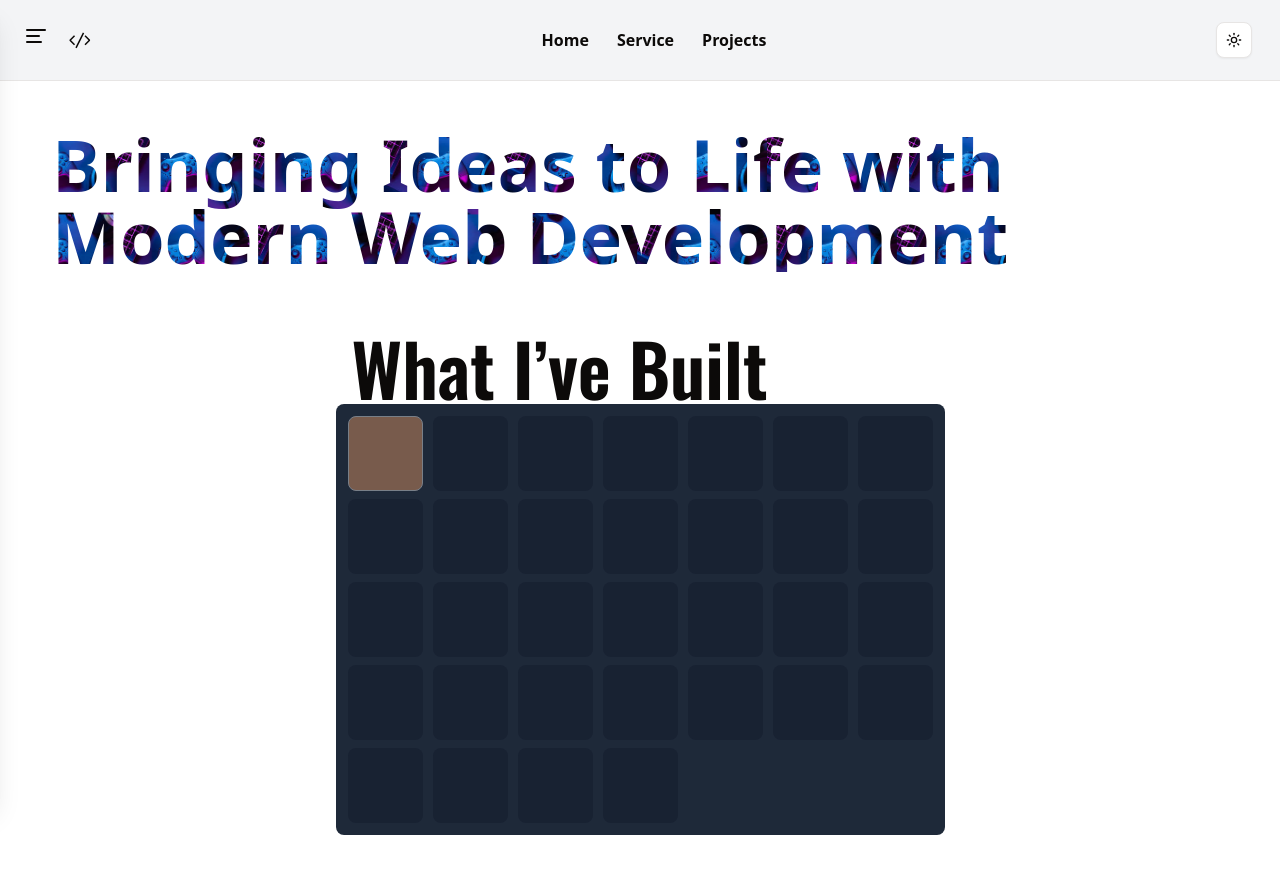
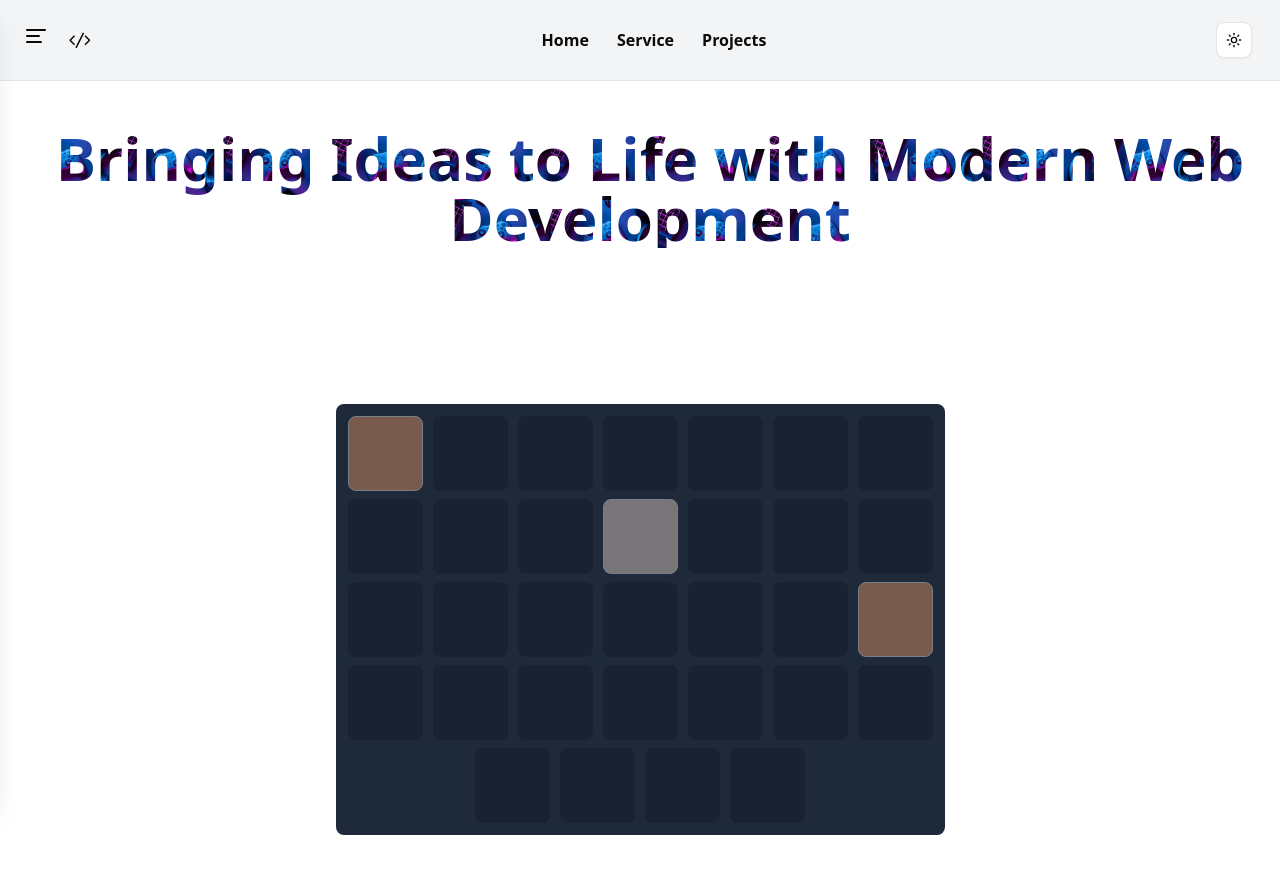
Before and after one commit to maltamari/my-portfolio, a Next.js app: page /projects in a window 1280 px wide. Shown: the top 874 px of the page. Built offline with nearby package versions, Linux system fonts and the light colour scheme.

Commit message:
Update projects.tsx

```diff
--- a/components/Home/projects.tsx
+++ b/components/Home/projects.tsx
@@ -1,91 +1,141 @@
-  "use client"
-  import React, { useEffect, useRef, useState } from 'react'
-  import { motion, AnimatePresence } from "framer-motion"
-  import Data from '@/utils/data' // تأكد من مسار الاستيراد الصحيح للبيانات
+"use client";
+import React, { useEffect, useRef, useState } from "react";
+import { motion, AnimatePresence } from "framer-motion";
+import Data from "@/utils/data";
+
 function Projects() {
-    const [rows, setRows] = useState<number[]>([])
-    const [selectedBox, setSelectedBox] = useState<{ row: number; cell: number; color: string;item: typeof Data[0];  } | null>(null)
-    const boxRefs = useRef<HTMLDivElement[][]>([])
-    const activeColors = ["#fea66a ", "#ffe6d6","#b17dfe",]
+  const [rows, setRows] = useState<number[]>([]);
+  const [selectedBox, setSelectedBox] = useState<{
+    row: number;
+    cell: number;
+    color: string;
+    item: typeof Data[0];
+  } | null>(null);
 
+  const boxRefs = useRef<HTMLDivElement[][]>([]);
+  const activeColors = ["#fea66a", "#ffe6d6", "#b17dfe"];
+
+  // إنشاء الشبكة
   useEffect(() => {
-      const random_column = Math.floor(Math.random() * 4) + 2
-      setRows([7, 7, 7, 7, random_column])
-    }, [])
+    const random_column = Math.floor(Math.random() * 4) + 2;
+    setRows([7, 7, 7, 7, random_column]);
+  }, []);
 
+  // تفعيل البوكسات العشوائية
   useEffect(() => {
-      boxRefs.current.slice(0, 1).forEach(row => {
-        if (row.length === 0) return
+    boxRefs.current.slice(0, 3).forEach((row) => {
+      if (row.length === 0) return;
+      const randomIndex = Math.floor(Math.random() * row.length);
+      const color = activeColors[Math.floor(Math.random() * activeColors.length)];
+      const box = row[randomIndex];
+      if (box) {
+        box.classList.add("active");
+        box.style.backgroundColor = color;
+      }
+    });
+  }, [rows]);
 
-        const randomIndex = Math.floor(Math.random() * row.length)
-        const color = activeColors[Math.floor(Math.random() * activeColors.length)]
-
-        const box = row[randomIndex]
-        if (box) {
-          box.classList.add("active")
-          box.style.backgroundColor = color
-        }
-      })
-    }, [rows])
-
-    if (rows.length === 0) return null
+  if (rows.length === 0) return null;
 
   return (
-      <section className='flex ml-16 lg:ml-0 relative  gap-20 lg:gap-5 flex-col  items-center mb-190 mt-20 justify-start p-4 rounded-lg '>
-        <div className=' '>
-         <p className="background-text ml-5 text-6xl lg:text-7xl font-semibold">Bringing Ideas to Life with Modern Web Development</p>
+    <section className="flex ml-16 lg:ml-0 relative gap-20 lg:gap-5 flex-col items-center mb-190 mt-20 justify-start p-4 rounded-lg">
+      {/* ===== عنوان القسم ===== */}
+      <div className="">
+        <p className="background-text ml-5 text-5xl lg:text-6xl font-semibold text-gray-300 text-center">
+          Bringing Ideas to Life with Modern Web Development
+        </p>
       </div>
 
-        <div className='flex-1/2 '>
-                  <h1 className='text-5xl lg:text-7xl mt-10 ml-4 font-semibold oswald-font'>What I’ve Built</h1>
-          <div className='bg-gray-800 p-3  rounded-md  flex flex-col gap-2'>
+      {/* ===== الشبكة ===== */}
+      <div className="flex-1/1 ">
+        <h1 className="text-5xl lg:text-7xl mt-10 ml-4 font-semibold oswald-font text-white">
+          What I’ve Built
+        </h1>
+
+        <div className="bg-gray-800 p-3 rounded-md flex flex-col gap-2 mt-6">
           {rows.map((row, rowIndex) => {
-              if (!boxRefs.current[rowIndex]) boxRefs.current[rowIndex] = []
+            if (!boxRefs.current[rowIndex]) boxRefs.current[rowIndex] = [];
 
             return (
-                <div key={rowIndex} className="row ">
-                  {selectedBox?.row === rowIndex && selectedBox?.item  ? (
-                    <AnimatePresence mode="wait">
+              <div key={rowIndex} className="row flex gap-2.5 relative justify-center">
+                {Array.from({ length: row }).map((_, cellIndex) => (
+                  <div
+                    key={cellIndex}
+                    ref={(el) => {
+                      if (el) boxRefs.current[rowIndex][cellIndex] = el;
+                    }}
+                    className="md:w-[75px] md:h-[75px] h-[52px] w-[52px] bg-gray-900 rounded-md box cursor-pointer hover:scale-105 transition-all duration-200"
+                    onClick={() => {
+                      const box = boxRefs.current[rowIndex][cellIndex];
+                      if (!box?.classList.contains("active")) return;
+                      const computedColor = getComputedStyle(box).backgroundColor;
+                      const item = Data[rowIndex];
+                      setSelectedBox({
+                        row: rowIndex,
+                        cell: cellIndex,
+                        color: computedColor,
+                        item: item,
+                      });
+                    }}
+                  ></div>
+                ))}
+              </div>
+            );
+          })}
+        </div>
+      </div>
+
+      {/* ===== المودال عند الضغط ===== */}
+      <AnimatePresence>
+        {selectedBox && (
           <motion.div
-                        key="card"
-                        initial={{ opacity: 0, y: 80, scale: 0.9 }}
-                        animate={{ opacity: 1, y: 0, scale: 1 }}
-                        exit={{ opacity: 0, y: 80, scale: 0.9 }}
-                        transition={{ duration: 0.4, ease: "easeOut" }}
-                        className="absolute top-0 left-0 z-40 w-full h-[162.3vh] lg:h-[201.3vh] bg-white text-black rounded-md shadow-xl p-6 q"
+            key="modal"
+            initial={{ opacity: 0 }}
+            animate={{ opacity: 1 }}
+            exit={{ opacity: 0 }}
+            transition={{ duration: 0.25 }}
+            className="fixed inset-0 bg-black/50 z-50 flex items-center justify-center p-4"
+            onClick={() => setSelectedBox(null)}
+          >
+            <motion.div
+              initial={{ opacity: 0, scale: 0.9, y: 30 }}
+              animate={{ opacity: 1, scale: 1, y: 0 }}
+              exit={{ opacity: 0, scale: 0.9, y: 30 }}
+              transition={{ duration: 0.3, ease: "easeOut" }}
+              className="bg-white rounded-lg shadow-2xl max-w-3xl w-full max-h-[90vh] overflow-y-auto"
               style={{
-                            backgroundColor: selectedBox?.color || "#fff", // ← الخلفية من الصندوق
+                backgroundColor: selectedBox.color,
               }}
+              onClick={(e) => e.stopPropagation()}
             >
-                    <div className="p-4 z-40 flex items-center   gap-4  absolute  top-0 left-0 card-content text-black rounded-md shadow-md">
+              <div className="p-6 relative">
                 <button
-                        className="mb-2 px-4 py-1  absolute z-50 right-4 bottom-2 cursor-pointer bg-gray-600  text-white rounded-md hover:bg-gray-700 hover:shadow-lg transition-all duration-300 hover:scale-105 hover:text-lg"
+                  className="absolute top-4 right-4 px-4 py-2 bg-gray-700 text-white rounded-md hover:bg-gray-800 transition-all duration-300 hover:scale-105 z-10"
                   onClick={() => setSelectedBox(null)}
                 >
                   Back
                 </button>
 
-                    <div  className="relative ml-12 flex flex-col gap-10 items-start z-40 ">
-                      <div className='flex flex-col items-center justify-center mb-2'>
-                      <div className="card-item mb-2 text-content">
-                        <h1 className="text-3xl background-text font-bold">{selectedBox.item.title}</h1>
-                      </div>
-
-                      <div className="card-item w-[80%] gap-10 border border-gray-300 rounded-md mb-2 mt-2">
+                <div className="flex flex-col gap-6 mt-8 text-gray-900">
+                  <div className="text-center">
+                    <h1 className="text-3xl font-bold mb-4">{selectedBox.item.title}</h1>
+                    <div className="w-full border border-gray-300 rounded-md overflow-hidden">
                       <img
                         src={selectedBox.item.image}
-                          className="w-full rounded-md shadow-2xl shadow-gray-800 transition-all duration-300 object-contain"
+                        className="w-full h-64 object-cover"
                         alt={selectedBox.item.title}
                         loading="lazy"
                       />
                     </div>
                   </div>
-                      <div className="card-item text-content">
-                        <h2 className="text-lg font-bold">Overview</h2>
-                        <p className="text-lg">{selectedBox.item.overview}</p>
+
+                  <div>
+                    <h2 className="text-xl font-bold mb-2">Overview</h2>
+                    <p>{selectedBox.item.overview}</p>
                   </div>
-                    <div className="card-item text-content">
-                        <p className="text-lg font-bold">Key Features</p>
+
+                  <div>
+                    <h2 className="text-xl font-bold mb-2">Key Features</h2>
                     <ul className="list-disc pl-5 space-y-2">
                       {Object.entries(selectedBox.item.key).map(([title, desc], index) => (
                         <li key={index}>
@@ -94,53 +144,30 @@
                       ))}
                     </ul>
                   </div>
-                    <div className="card-item text-content">
-                        <h2 className="text-lg font-bold">Tech Stack</h2>
-                        <p className="text-lg">{selectedBox.item.tools}</p>
+
+                  <div>
+                    <h2 className="text-xl font-bold mb-2">Tech Stack</h2>
+                    <p>{selectedBox.item.tools}</p>
                   </div>
-                    <div className="card-item text-content">
-                        <ul className="">
-                            <li>
-                              <a target='_blank' className=' text-blue-600 text-2xl' href={selectedBox.item.link}>{selectedBox.item.title}</a>
-                              </li>
-                        </ul>
+
+                  <div>
+                    <a
+                      target="_blank"
+                      rel="noopener noreferrer"
+                      href={selectedBox.item.link}
+                      className="text-blue-700 text-lg font-semibold hover:underline"
+                    >
+                      Visit {selectedBox.item.title} →
+                    </a>
                   </div>
                 </div>
               </div>
             </motion.div>
+          </motion.div>
+        )}
       </AnimatePresence>
-                  ) : (
-                    // ✅ عرض الصناديق
-                    <div className="flex gap-2.5  relative ">
-                      {Array.from({ length: row }).map((_, cellIndex) => (
-                        <div
-                          key={cellIndex}
-                          ref={(el) => {
-                            if (el) boxRefs.current[rowIndex][cellIndex] = el
-                          }}
-                          className="md:w-[75px] md:h-[75px]  h-[52px] w-[52px]  bg-gray-900 rounded-md box "
-                          onClick={() => {
-                            const box = boxRefs.current[rowIndex][cellIndex]
-                            if (!box?.classList.contains("active")) return
-                            const computedColor = getComputedStyle(box).backgroundColor
-                            const item = Data[rowIndex]
-                            setSelectedBox({ row: rowIndex, cell: cellIndex ,  color: computedColor,item: item})
-                          }}
-                        ></div>
-                      ))}
-                    </div>
-
-                  )}
-                </div>
-
-              )
-
-            })}
-
-          </div>
-        </div>
     </section>
-    )
+  );
 }
 
-  export default Projects
+export default Projects;
```
Lines whose indentation alone changed are shown as unchanged.
